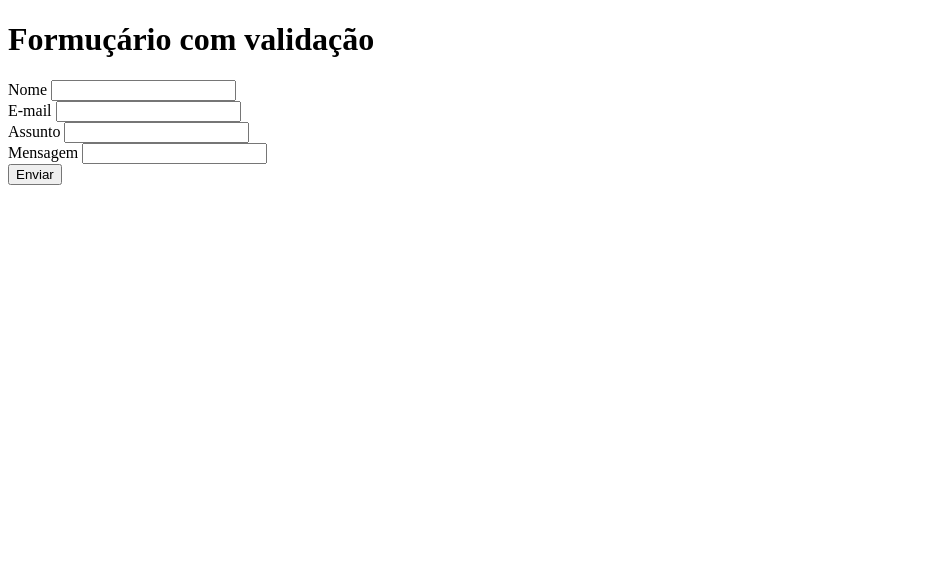
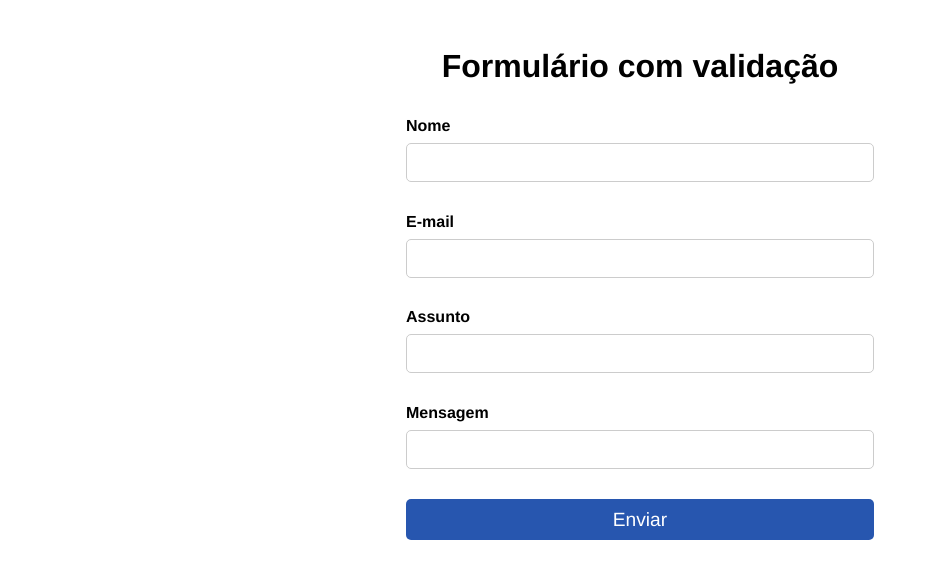
Before and after one commit to otaviosz/estudos-formulario-com-validacao, a plain HTML site: page index.html in a window 1280 px wide. Shown: the whole page, without its empty margins (0-929 px from the left). Drawn offline with Linux system fonts and the light colour scheme.

Commit message:
finalizando css do projeto

```diff
--- a/index.html
+++ b/index.html
@@ -9,7 +9,7 @@
 </head>
 <body>
   <div class="container">
-    <h1>Formuçário com validação</h1>
+    <h1>Formulário com validação</h1>
     <form>
       <div class="form-control">
         <label for="nome">Nome</label>
--- a/style.css
+++ b/style.css
@@ -0,0 +1,61 @@
+* {
+  box-sizing: border-box;
+  font-family: Helvetica;
+  margin: 0;
+  padding: 0;
+}
+
+.container {
+  width: 500px ;
+  margin: 0 auto;
+  padding: 1rem;
+}
+
+h1 {
+  text-align: center;
+  margin: 2rem 0 2rem 0;
+}
+
+form {
+  display: flex;
+  flex-direction: column;
+  gap: 1.2rem;
+}
+
+.form-control {
+  display: flex;
+  flex-direction: column;
+  gap: 0.5rem;
+}
+
+label {
+  font-weight: bold;
+}
+
+input, textarea {
+  padding: .6rem;
+  border: 1px solid #ccc;
+  border-radius: 5px;
+  font-size: 1rem;
+}
+
+.error-message {
+  color: #e21111;
+  margin-top: .2rem;
+}
+
+button {
+  background-color: #2756af;
+  color: #fff;
+  padding: .6rem 1.2rem;
+  border: none;
+  border-radius: 5px;
+  font-size: 1.2rem;
+  cursor: pointer;
+  transition: .4s;
+
+}
+
+button:hover {
+  background-color: #123f63;
+}
```
